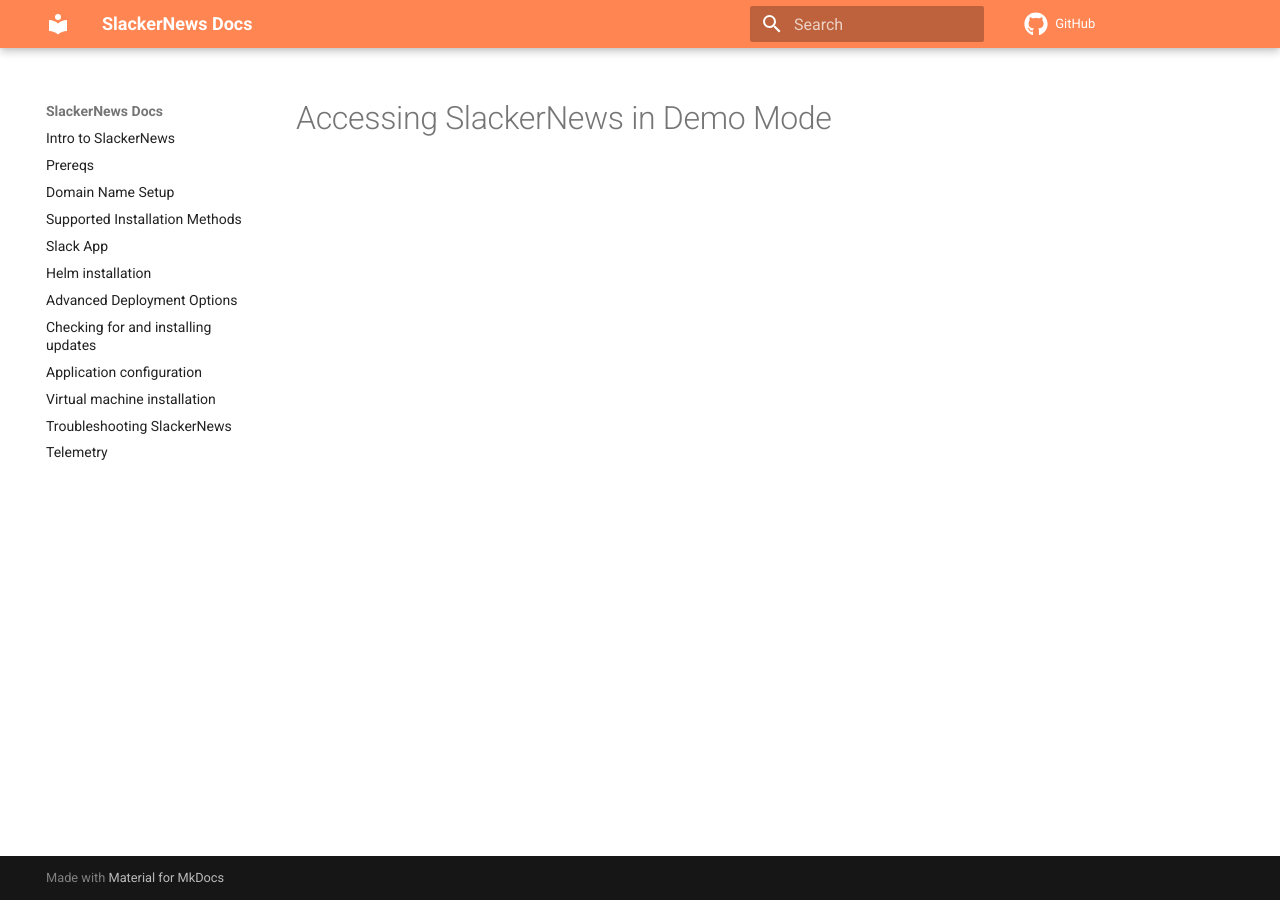
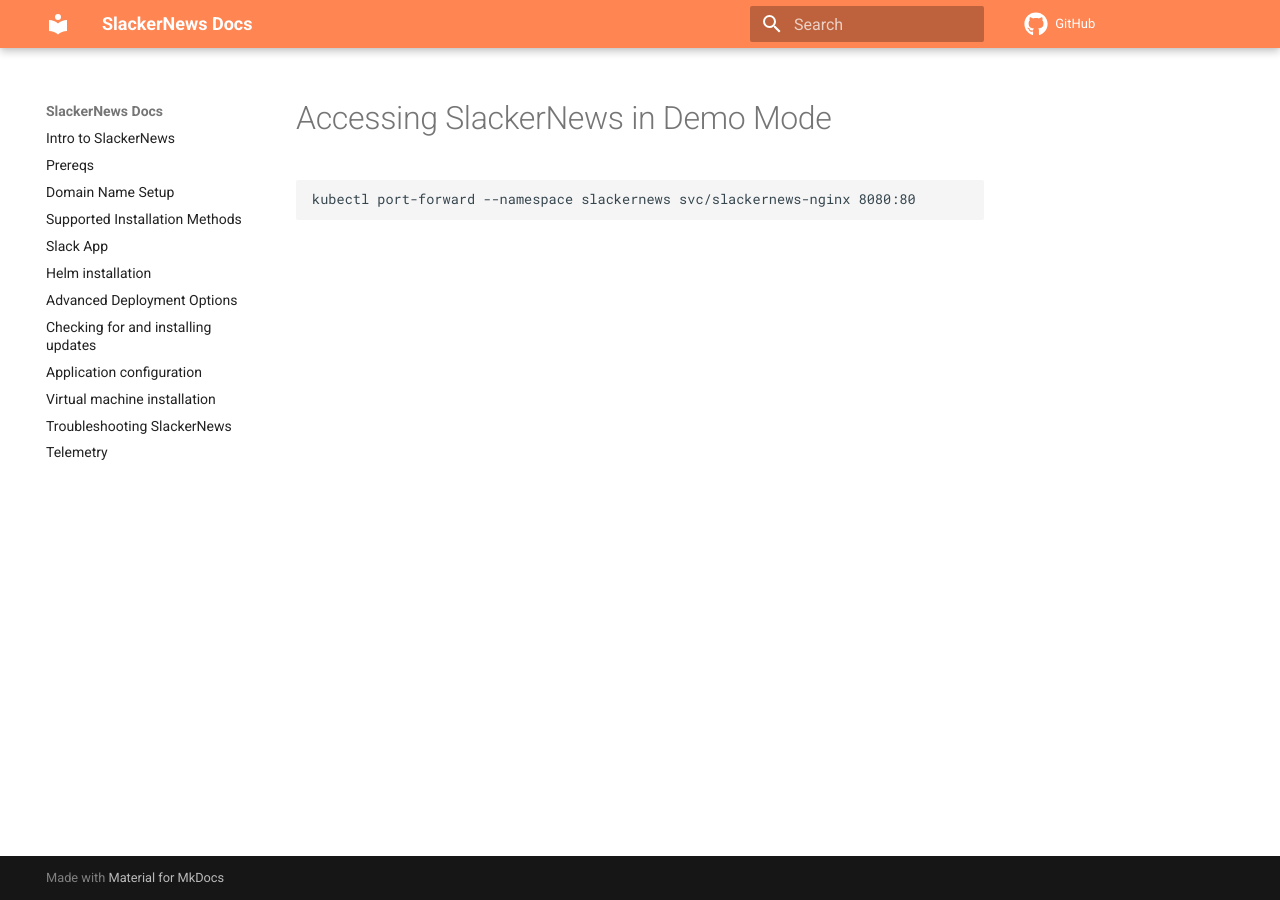
Before and after one commit to slackernews/slackernews, an MkDocs documentation site: the page built from docs/docs/demo-access.md, in a window 1280 px wide. Built offline with MkDocs 1.6.1 and Material for MkDocs 9.7.7, drawn with Linux system fonts in a browser that asks for light colours; comment, search, counter and statistics services are not loaded; old or Windows-style settings are respelled for this version of MkDocs.

Commit message:
Stubs out

````diff
--- a/docs/docs/demo-access.md
+++ b/docs/docs/demo-access.md
@@ -1 +1,5 @@
 # Accessing SlackerNews in Demo Mode
+
+```shell
+kubectl port-forward --namespace slackernews svc/slackernews-nginx 8080:80
+```
````
